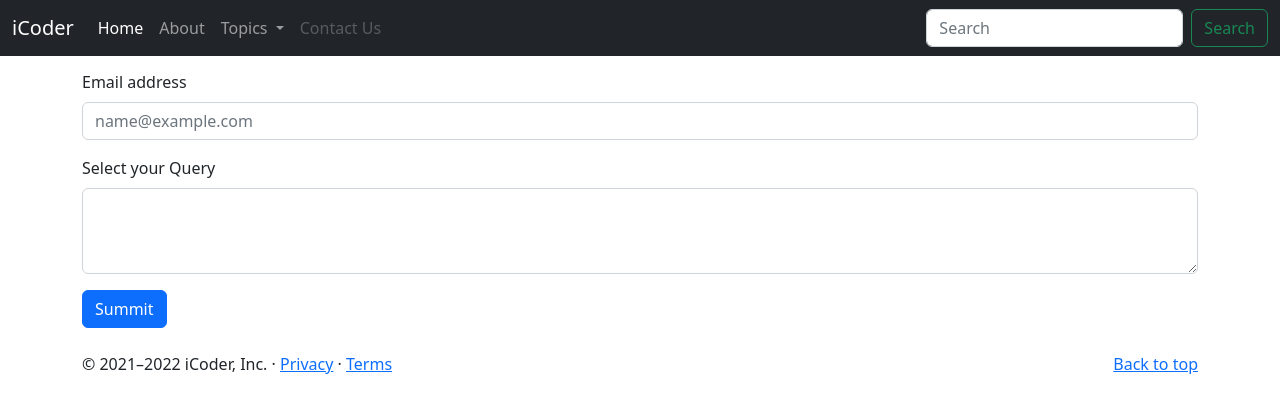
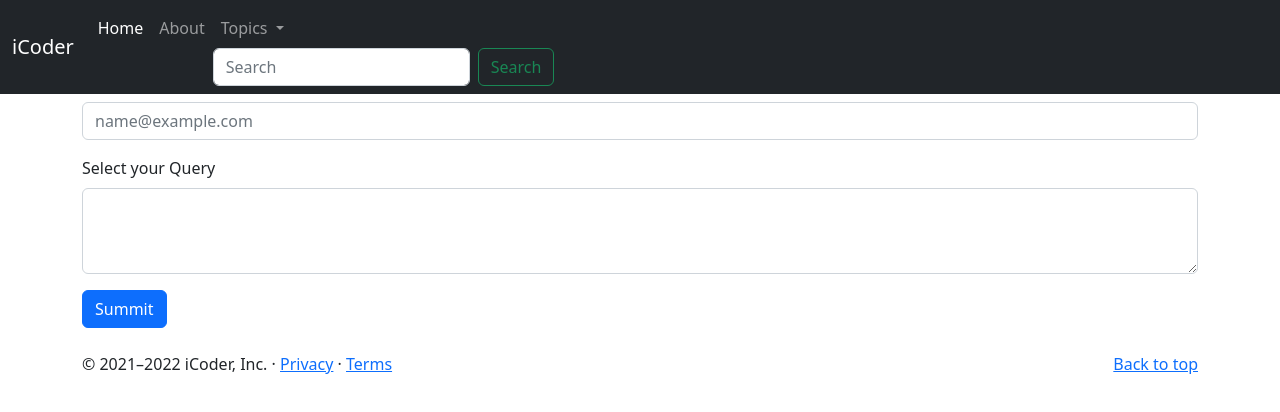
Before and after one commit to agrahari1/iCoderBootstrap, a plain HTML site: page contact.html in a window 1280 px wide. Drawn offline with nearby package versions, Linux system fonts and the light colour scheme.

Commit message:
Update contact.html

```diff
--- a/contact.html
+++ b/contact.html
@@ -53,11 +53,6 @@
                   <a class="dropdown-item" href="#">Write for us</a>
                 </li>
               </ul>
-            </li>
-            <li class="nav-item">
-              <a class="nav-link disabled">Contact Us</a>
-            </li>
-          </ul>
           <form class="d-flex" role="search">
             <input
               class="form-control me-2"
```
